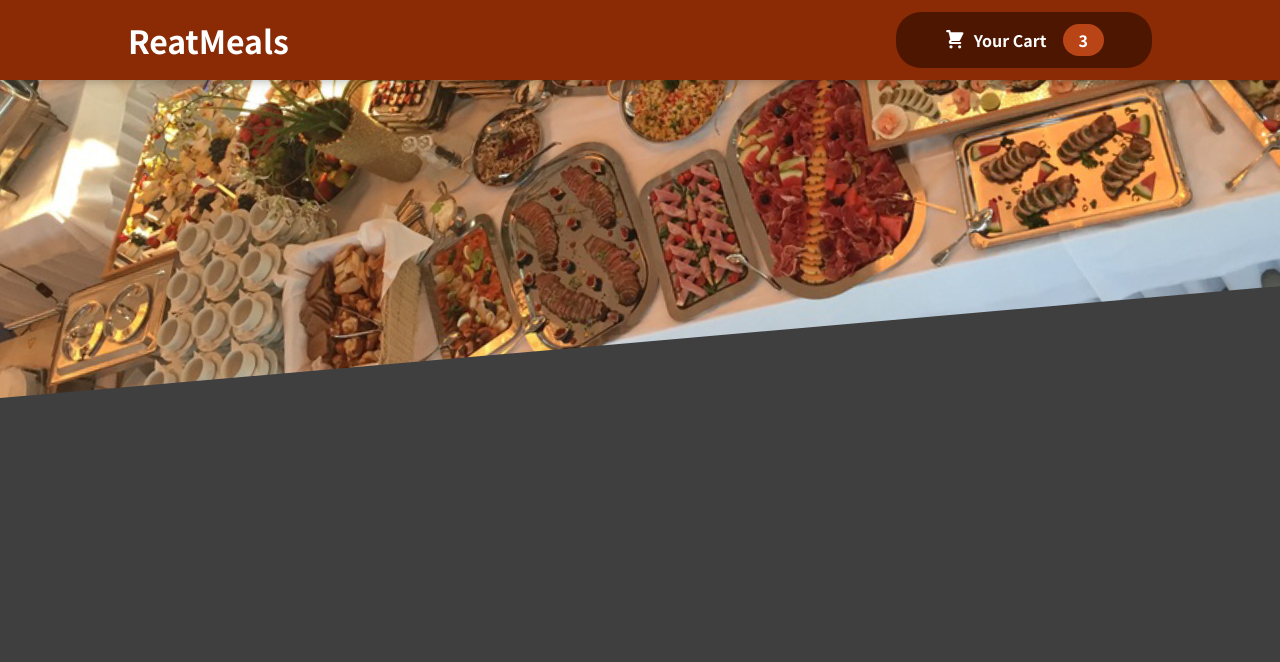
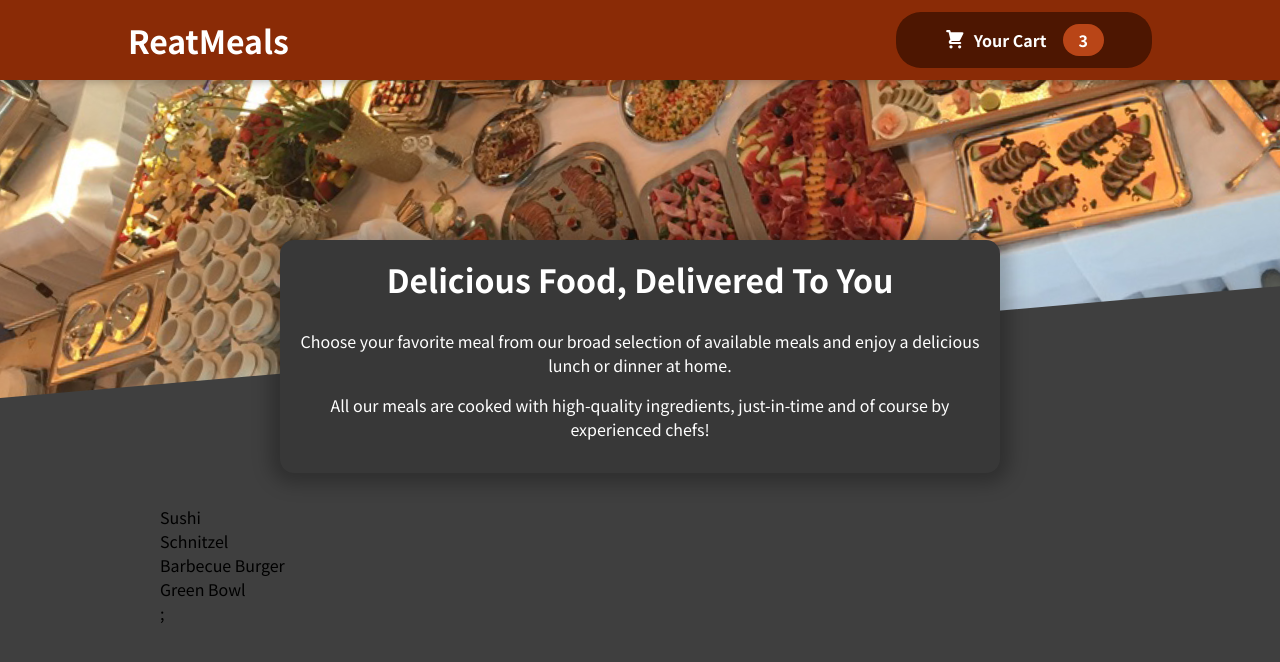
Before and after one commit to Arham-12336/ReactMeals, a React (Create React App) app: page / in a window 1280 px wide. Shown: the top 662 px of the page. Built offline with nearby package versions, Linux system fonts and the light colour scheme.

Commit message:
Added details About Meals

```diff
--- a/src/App.js
+++ b/src/App.js
@@ -1,9 +1,13 @@
 import React,{ Fragment } from "react";
 import Header from "./components/Layout/Header";
+import Meals from "./components/Meals/Meals";
 function App() {
   return (
     <Fragment>
-          <Header></Header>
+          <Header/>
+          <main>
+            <Meals/>
+          </main>
     </Fragment>
 
   );
--- /dev/null
+++ b/src/components/Meals/AvailableMeals.js
@@ -0,0 +1,40 @@
+import classes from './AvailableMeals.module.css'
+
+const DUMMY_MEALS = [
+    {
+      id: 'm1',
+      name: 'Sushi',
+      description: 'Finest fish and veggies',
+      price: 22.99,
+    },
+    {
+      id: 'm2',
+      name: 'Schnitzel',
+      description: 'A german specialty!',
+      price: 16.5,
+    },
+    {
+      id: 'm3',
+      name: 'Barbecue Burger',
+      description: 'American, raw, meaty',
+      price: 12.99,
+    },
+    {
+      id: 'm4',
+      name: 'Green Bowl',
+      description: 'Healthy...and green...',
+      price: 18.99,
+    },
+  ];
+const AvailableMeals=()=>{
+    const meallist=DUMMY_MEALS.map(meal=><li>{meal.name}</li>);
+
+return(
+    <section className={classes.meals}>
+        <ul>
+            {meallist};
+        </ul>
+    </section>
+);
+};
+export default AvailableMeals;
--- /dev/null
+++ b/src/components/Meals/AvailableMeals.module.css
@@ -0,0 +1,24 @@
+.meals {
+    max-width: 60rem;
+    width: 90%;
+    margin: 2rem auto;
+    animation: meals-appear 1s ease-out forwards;
+  }
+
+  .meals ul {
+    list-style: none;
+    margin: 0;
+    padding: 0;
+  }
+
+  @keyframes meals-appear {
+    from {
+      opacity: 0;
+      transform: translateY(3rem);
+    }
+
+    to {
+      opacity: 1;
+      transform: translateY(0);
+    }
+  }
--- /dev/null
+++ b/src/components/Meals/Meals.js
@@ -0,0 +1,14 @@
+import { Fragment } from "react";
+import MealsSummary from "./MealsSummary";
+import AvailableMeals from "./AvailableMeals";
+
+const Meals=()=>{
+    return(
+        <Fragment>
+            <MealsSummary/>
+            <AvailableMeals/>
+        </Fragment>
+    );
+
+};
+export default Meals;
--- /dev/null
+++ b/src/components/Meals/MealsSummary.js
@@ -0,0 +1,18 @@
+import classes from './MealsSummary.module.css'
+const MealsSummary =() =>{
+
+    return(
+        <section className={classes.summary}>
+        <h2>Delicious Food, Delivered To You</h2>
+        <p>
+          Choose your favorite meal from our broad selection of available meals
+          and enjoy a delicious lunch or dinner at home.
+        </p>
+        <p>
+          All our meals are cooked with high-quality ingredients, just-in-time and
+          of course by experienced chefs!
+        </p>
+      </section>
+    );
+};
+export default MealsSummary;
--- /dev/null
+++ b/src/components/Meals/MealsSummary.module.css
@@ -0,0 +1,18 @@
+.summary {
+    text-align: center;
+    max-width: 45rem;
+    width: 90%;
+    margin: auto;
+    margin-top: -10rem;
+    position: relative;
+    background-color: #383838;
+    color: white;
+    border-radius: 14px;
+    padding: 1rem;
+    box-shadow: 0 1px 18px 10px rgba(0, 0, 0, 0.25);
+  }
+
+  .summary h2 {
+    font-size: 2rem;
+    margin-top: 0;
+  }
```
Also changed, not shown: 1 other file (tests, documents, lock files or other folders).
